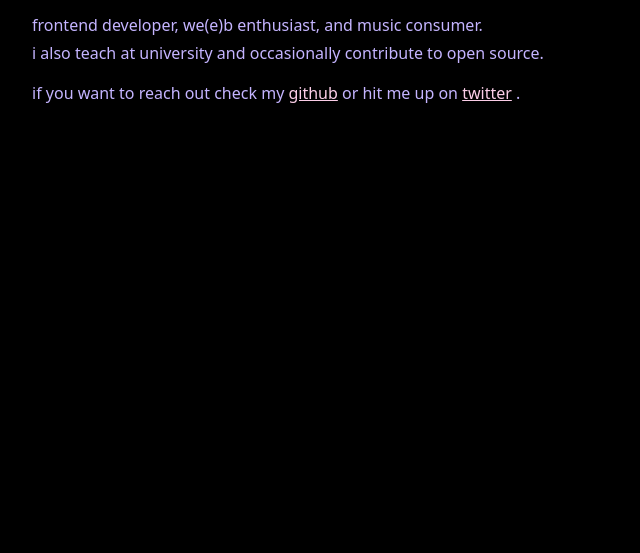
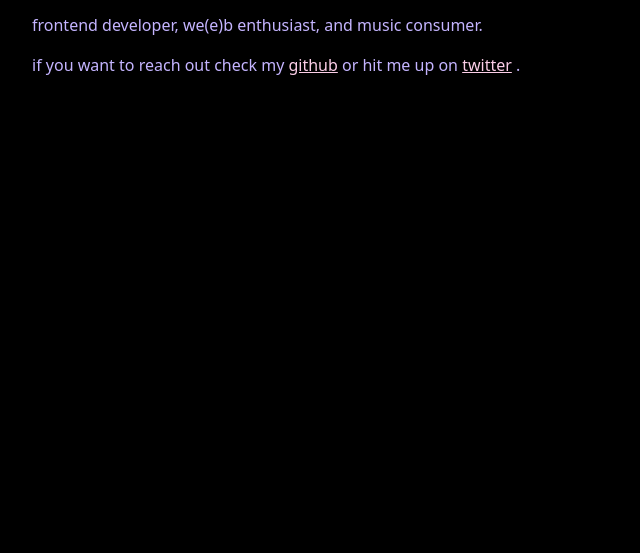
Before and after one commit to nulladdict/nulladdict, an Astro site: page / in a window 1280 px wide. Shown: the part 247-800 px from the top of the page, without its empty margins (0-640 px from the left). Built offline with nearby package versions, Linux system fonts and the light colour scheme; Astro itself is replaced by a stand-in of ours.

Commit message:
fix: no longer teaching as of some time ago

```diff
--- a/src/pages/index.astro
+++ b/src/pages/index.astro
@@ -13,7 +13,6 @@ import Layout from "../layouts/Layout.astro";
     </aside>
     <main class="flex flex-col gap-1">
       <p>frontend developer, we(e)b enthusiast, and music consumer.</p>
-      <p>i also teach at university and occasionally contribute to open source.</p>
     </main>
     <footer>
       if you want to reach out check my
```
Also changed, not shown: README.md.
